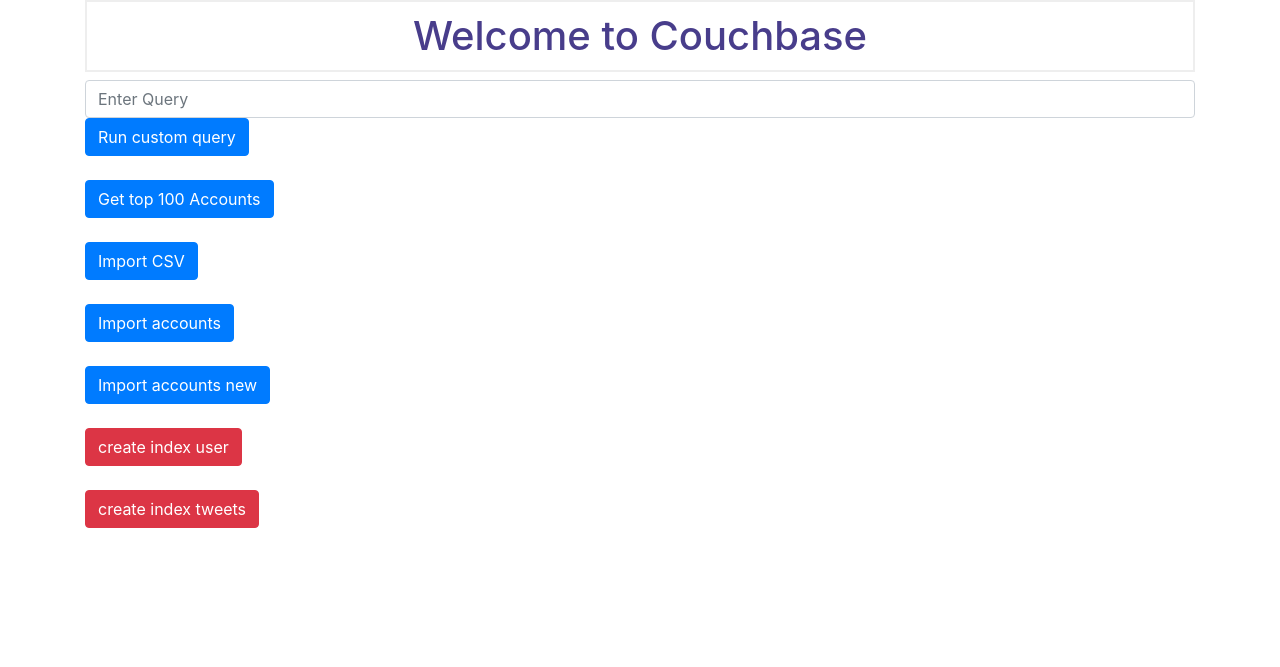
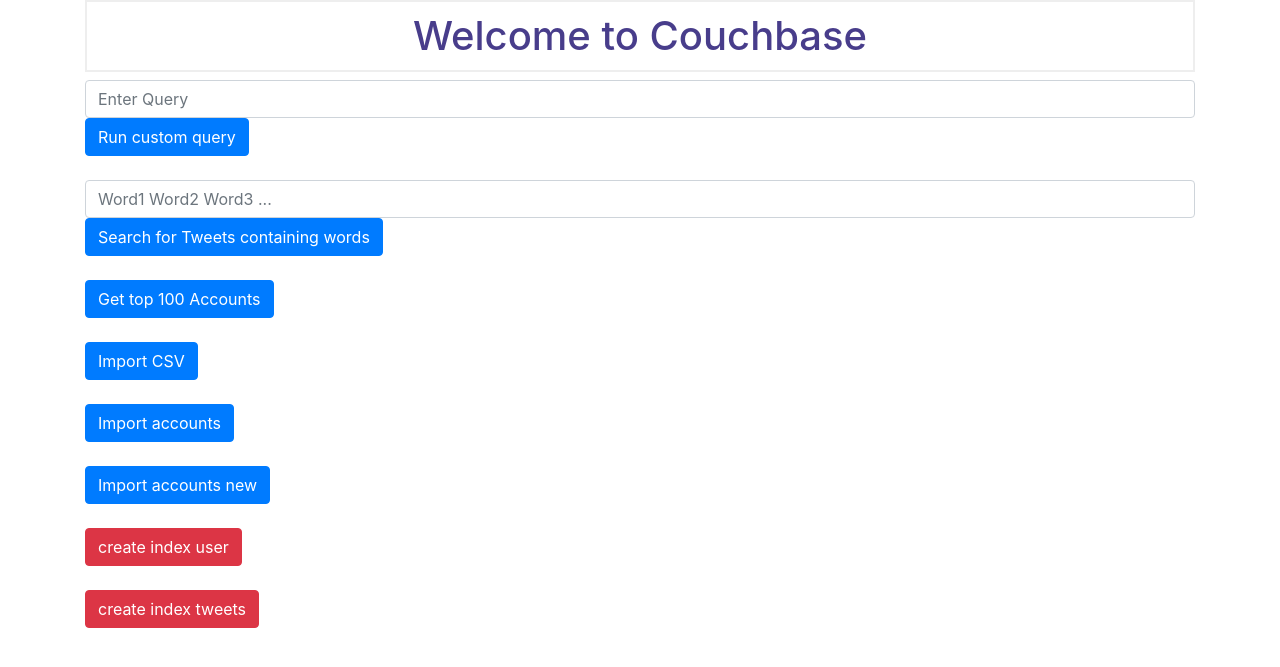
Before and after one commit to JonathanDeissler/BDEA_CA3, a Flask app: page / in a window 1280 px wide. Shown: the part 56-723 px from the top of the page. Run offline with Flask 2, Linux system fonts and the light colour scheme; data that the repository does not hold is empty; some libraries are stand-ins or nearby versions.

Commit message:
abfrage 6

```diff
--- a/flask_proj/app/app.py
+++ b/flask_proj/app/app.py
@@ -140,6 +140,24 @@
     val = lookup_query(cluster, query)
     return val
 
+@app.route('/contains_word')
+def contains_word():
+    query = request.args.get("words")
+    querystring = "select * from Tweets._default.posts where content LIKE"
+    searchwords = query.split(" ")
+    for i in range (len(searchwords)):
+        if i == 0:
+            querystring = querystring +  " \"%"+searchwords[i]+'%\"'
+        else:
+            querystring = querystring + " AND content LIKE" + " \"%"+searchwords[i]+'%\"'
+
+    querystring = querystring + " order by TO_NUMBER(number_of_likes) desc limit 25"
+    val = lookup_query(cluster, querystring)
+
+    return val
+
+
+
 @app.route('/create_index_user')
 def create_index_user():
     qstr= "CREATE PRIMARY INDEX `#primary` ON Tweets._default.new_accounts USING GSI;"
--- a/flask_proj/app/templates/index.html
+++ b/flask_proj/app/templates/index.html
@@ -10,6 +10,14 @@
 
   <input type="text" id="myquery" class="form-control" name="myquery" placeholder="Enter Query">
   <input type="submit" value="Run custom query" class="btn btn-primary">
+</form>
+
+<br>
+
+<form action="/contains_word" target="_blank">
+
+  <input type="text" id="words" class="form-control" name="words" placeholder="Word1 Word2 Word3 ...">
+  <input type="submit" value="Search for Tweets containing words" class="btn btn-primary">
 </form>
 
 <br>
```
